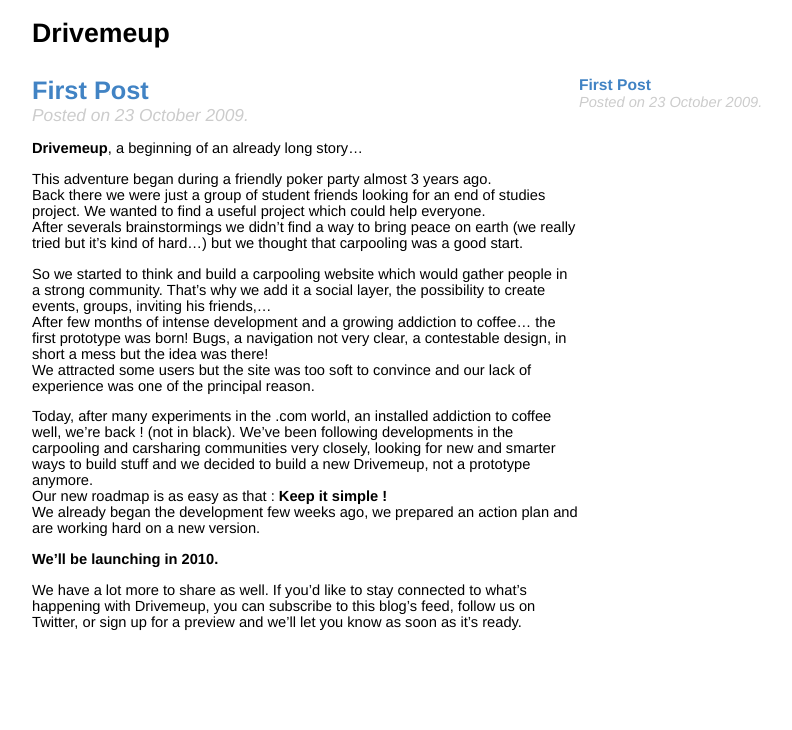
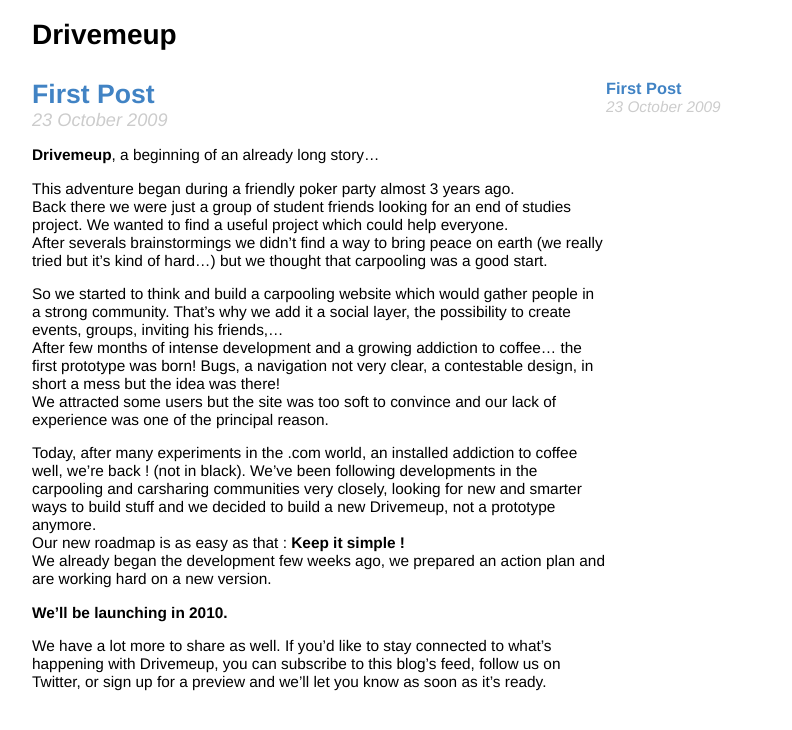
Before and after one commit to drivemeup/drivemeup.github.com, a Jekyll site: the page built from index.html, in a window 1280 px wide. Shown: the top 730 px of the page, without its empty margins (148-940 px from the left). Built offline with Jekyll 4.4.1, drawn with Linux system fonts in a browser that asks for light colours.

Commit message:
date formating

```diff
--- a/dmu.css
+++ b/dmu.css
@@ -1,9 +1,9 @@
 body {
-	line-height:1.4em;
+	line-height:21px;
 	-x-system-font:none;
 	background-color:white;
 	font-family:helvetica,arial,freesans,clean,sans-serif;
-	font-size:13.34px;
+	font-size:14px;
 	font-size-adjust:none;
 	font-stretch:normal;
 	font-style:normal;
--- a/index.html
+++ b/index.html
@@ -6,14 +6,14 @@
 	<div id="posts">
 		{% for post in site.posts limit:5 %}
 			<h2><a href="{{ post.url }}">{{ post.title }}</a></h2>
-			<em id="sub_h2">Posted on {{ post.date | date_to_long_string }}.</em>
+			<em id="sub_h2">{{ post.date | date_to_long_string }}</em>
 		  	{{ post.content }}
 		{% endfor %}
 	</div>
 	<div id="sidebar">
 		{% for post in site.posts %}
 			<h3><a href="{{ post.url }}">{{ post.title }}</a></h3>
-			<em id="sub_h3">Posted on {{ post.date | date_to_long_string }}.</em>
+			<em id="sub_h3">{{ post.date | date_to_long_string }}</em>
 		{% endfor %}
 	</div>
 </div>
```
